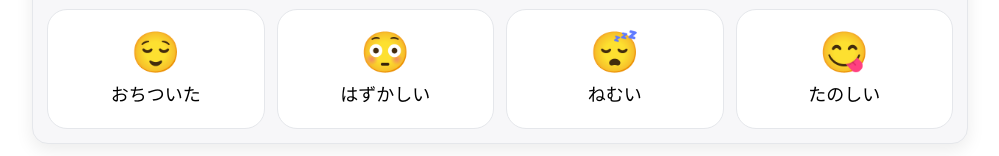
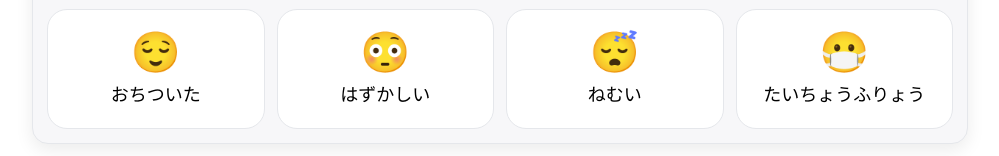
Before and after one commit to tkk-fk/kimochi_inro, a plain HTML site: page index.html in a window 1280 px wide. Shown: the part 396-552 px from the top of the page, without its empty margins (140-1139 px from the left). Drawn offline with Linux system fonts and the light colour scheme.

Commit message:
Update index.html

```diff
--- a/index.html
+++ b/index.html
@@ -140,7 +140,7 @@
       { key:'calm',   emoji:'😌', text:'おちついた' },
       { key:'shy',    emoji:'😳', text:'はずかしい' },
       { key:'sleepy', emoji:'😴', text:'ねむい' },
-      { key:'fun',    emoji:'😋', text:'たのしい' },
+      { key:'fun',    emoji:'😷', text:'たいちょうふりょう' },
     ];
 
     // ---- State ------------------------------------------------------------
```
